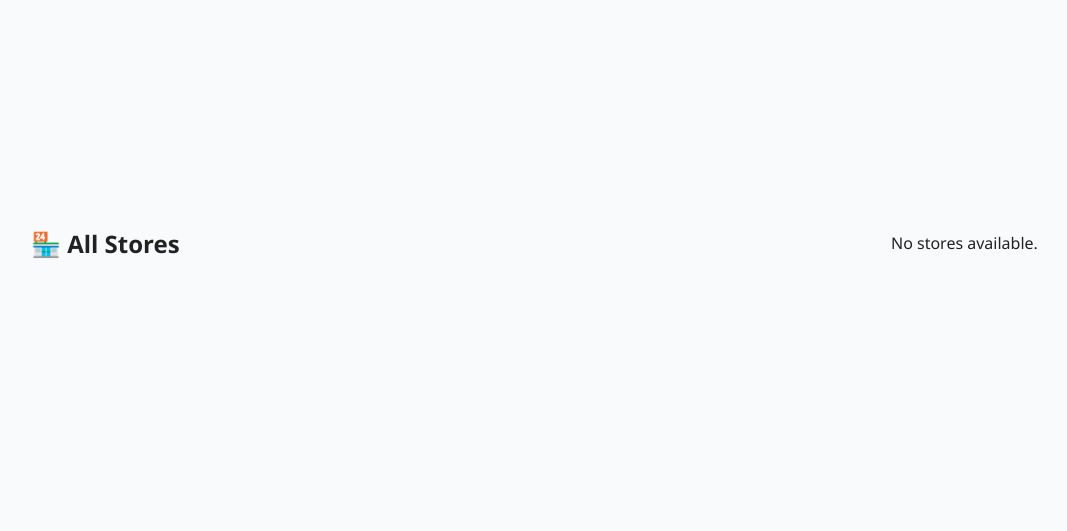
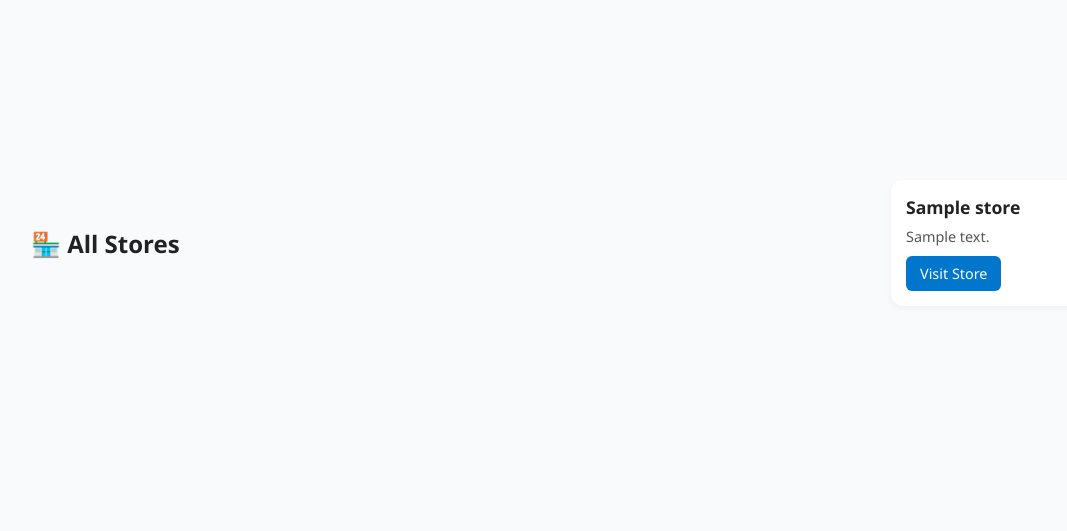
Before and after one commit to ZahraAghaeii/DijiKala, a Django app: page /stores/ in a window 1280 px wide. Shown: the part 158-689 px from the top of the page, without its empty margins (59-1126 px from the left). Run offline with Django 5.2, Linux system fonts and the light colour scheme; tables that the repository leaves empty hold one stand-in row (values such as "Sample post").

Commit message:
feat: display store list from database and resolve static files for stores template

```diff
--- a/marketplace/views.py
+++ b/marketplace/views.py
@@ -1,5 +1,5 @@
 from django.shortcuts import render
-from .models import Product
+from .models import Product, Store
 
 def home_view(request):
     # گرفتن همه محصولات و مرتب‌سازی بر اساس جدیدترین‌ها
@@ -8,7 +8,8 @@ def home_view(request):
 
 # ۲. صفحه لیست فروشگاه‌ها
 def stores_view(request):
-    return render(request, 'stores.html')
+    stores = Store.objects.all()  # گرفتن تمام فروشگاه‌ها از دیتابیس
+    return render(request, 'stores.html', {'stores': stores})
 
 # ۳. صفحه جزئیات فروشگاه
 def store_detail_view(request, store_id):
--- a/templates/stores.html
+++ b/templates/stores.html
@@ -1,4 +1,5 @@
 {% extends 'base.html' %}
+{% load static %}
 {% block title %}Stores | DijiKala{% endblock %}
 
 {% block content %}
```
